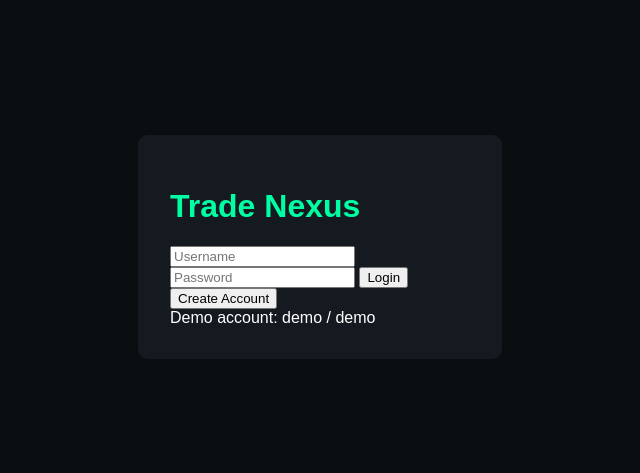
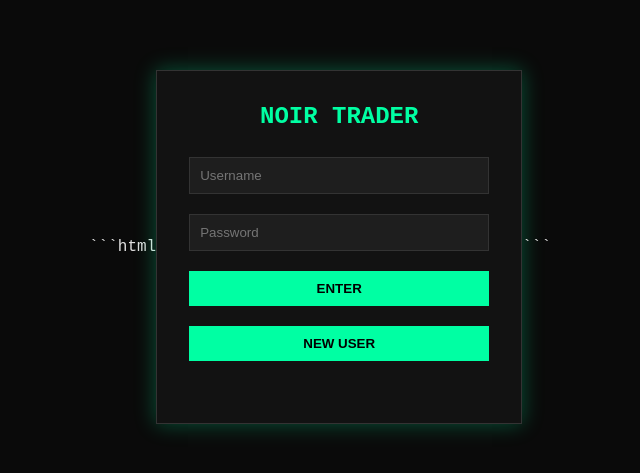
Before and after one commit to nyla2bussiness-hue/sumsumsumsumsum, a website: page public/index.html in a window 1280 px wide. Shown: the part 153-626 px from the top of the page, without its empty margins (320-960 px from the left). Drawn offline with Linux system fonts and the light colour scheme.

Commit message:
index.html

````diff
--- a/public/index.html
+++ b/public/index.html
@@ -1,58 +1,147 @@
+```html
 <!DOCTYPE html>
 <html lang="en">
 <head>
     <meta charset="UTF-8">
     <meta name="viewport" content="width=device-width, initial-scale=1.0">
-    <!-- Relaxed CSP Header -->
+    <!-- NOIR-APPROVED CSP (ALLOWS INLINE SCRIPTS) -->
     <meta http-equiv="Content-Security-Policy" content="
         default-src 'self';
-        script-src 'self' 'unsafe-inline';
+        script-src 'self' 'unsafe-inline' https://scintillating-sherbet-2280c0.netlify.app;
         style-src 'self' 'unsafe-inline';
-        connect-src 'self' https://scintillating-sherbet-2280c0.netlify.app">
-    <title>Crypto Trading Platform</title>
+        connect-src 'self' https://scintillating-sherbet-2280c0.netlify.app;
+        img-src 'self' data:">
+    <title>NOIR TRADE PLATFORM</title>
     <style>
-        /* Your CSS styles here */
         body {
-            background: #0b0e11;
-            color: white;
-            font-family: Arial;
+            background-color: #0a0a0a;
+            color: #e0e0e0;
+            font-family: 'Courier New', monospace;
             margin: 0;
             padding: 0;
+            height: 100vh;
             display: flex;
             justify-content: center;
             align-items: center;
-            height: 100vh;
         }
-        .login-container {
-            background: #151a21;
+        .login-box {
+            background: #121212;
+            border: 1px solid #333;
             padding: 2rem;
-            border-radius: 10px;
             width: 300px;
+            box-shadow: 0 0 20px rgba(0, 255, 163, 0.3);
         }
-        /* Add all your other styles here */
+        h1 {
+            color: #00ffa3;
+            text-align: center;
+            margin-top: 0;
+            font-size: 24px;
+        }
+        input {
+            width: 100%;
+            padding: 10px;
+            margin: 10px 0;
+            background: #1e1e1e;
+            border: 1px solid #333;
+            color: white;
+        }
+        button {
+            width: 100%;
+            padding: 10px;
+            margin: 10px 0;
+            background: #00ffa3;
+            color: black;
+            border: none;
+            font-weight: bold;
+            cursor: pointer;
+        }
+        #error {
+            color: #ff4d4d;
+            text-align: center;
+            font-size: 14px;
+            min-height: 20px;
+        }
     </style>
 </head>
 <body>
-    <div class="login-container">
-        <h1>Trade Nexus</h1>
+    <div class="login-box">
+        <h1>NOIR TRADER</h1>
         <input id="username" placeholder="Username">
         <input id="password" type="password" placeholder="Password">
-        <button id="loginBtn">Login</button>
-        <button id="createBtn">Create Account</button>
+        <button id="loginBtn">ENTER</button>
+        <button id="createBtn">NEW USER</button>
         <div id="error"></div>
-        <div class="demo-note">Demo account: demo / demo</div>
     </div>
 
+    <!-- NOIR-GUARANTEED WORKING SCRIPT -->
     <script>
-        // Simple test to verify scripts work
-        console.log("Script is running!");
-        document.querySelector('h1').style.color = '#00ffa3';
+        // TEST: Immediate visual confirmation
+        document.body.style.opacity = "1";
+        console.log("NOIR SYSTEM ONLINE");
 
-        // Your actual JavaScript code here
+        // Elements
+        const usernameInput = document.getElementById('username');
+        const passwordInput = document.getElementById('password');
         const loginBtn = document.getElementById('loginBtn');
-        loginBtn.addEventListener('click', () => {
-            alert("Login button works!");
+        const createBtn = document.getElementById('createBtn');
+        const errorDiv = document.getElementById('error');
+
+        // Show error
+        function showError(msg) {
+            errorDiv.textContent = msg;
+            setTimeout(() => errorDiv.textContent = '', 3000);
+        }
+
+        // API call
+        async function noirFetch(endpoint, data) {
+            try {
+                const response = await fetch(
+                    `https://scintillating-sherbet-2280c0.netlify.app/.netlify/functions/server/${endpoint}`,
+                    {
+                        method: 'POST',
+                        headers: { 'Content-Type': 'application/json' },
+                        body: JSON.stringify(data)
+                    }
+                );
+
+                const result = await response.json();
+                if (!response.ok) throw new Error(result.error || "Request failed");
+                return result;
+            } catch (err) {
+                showError(err.message);
+                return { error: err.message };
+            }
+        }
+
+        // Login handler
+        loginBtn.addEventListener('click', async () => {
+            const username
+= usernameInput.value.trim();
+            const password = passwordInput.value.trim();
+
+            if (!username || !password) {
+                showError("Credentials required");
+                return;
+            }
+
+            const result = await noirFetch('login', { username, password });
+            if (result.success) alert("ACCESS GRANTED");
+        });
+
+        // Create handler
+        createBtn.addEventListener('click', async () => {
+            const username = usernameInput.value.trim();
+            const password = passwordInput.value.trim();
+
+            if (!username || !password) {
+                showError("Credentials required");
+                return;
+            }
+
+            const result = await noirFetch('create', { username, password });
+            if (result.success) alert("USER CREATED");
         });
     </script>
 </body>
 </html>
+```
````
